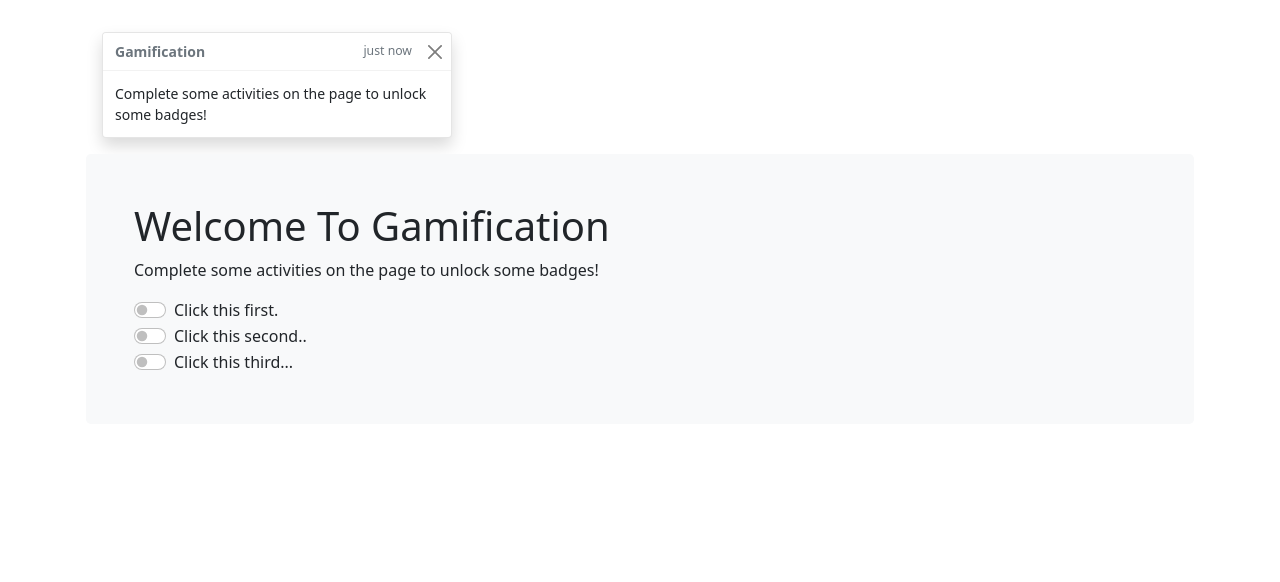
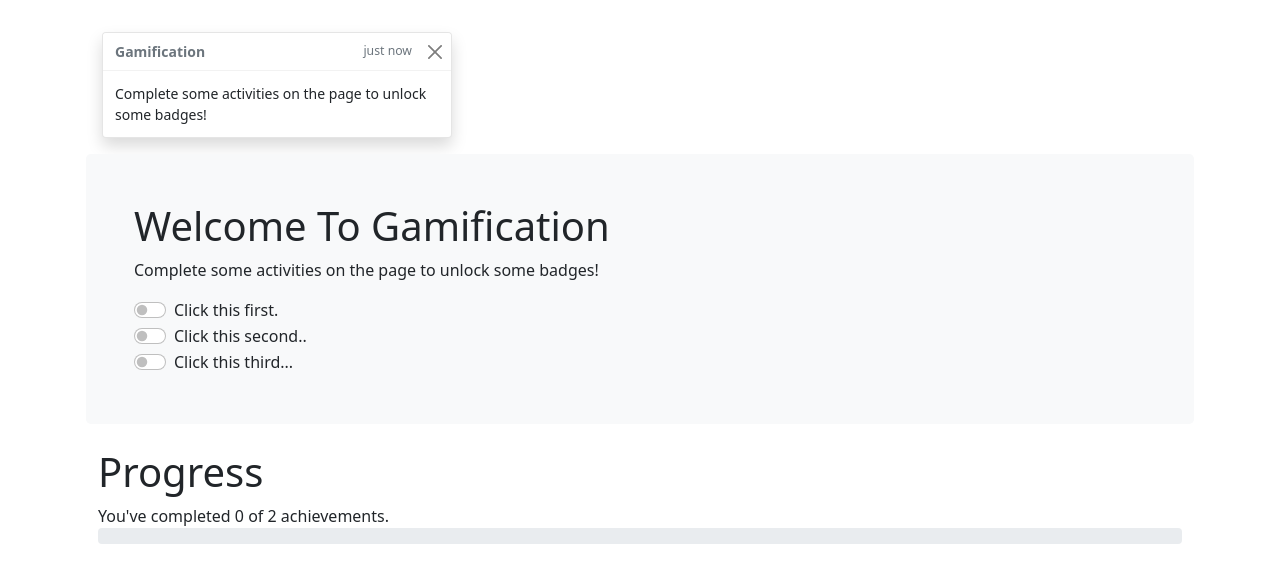
Before and after one commit to kyletolle/gameification-react, a React (Create React App) app: page / in a window 1280 px wide. Shown: the top 582 px of the page. Built offline with nearby package versions, Linux system fonts and the light colour scheme.

Commit message:
Add progress bar for achievement completion

```diff
--- a/src/App.js
+++ b/src/App.js
@@ -2,8 +2,9 @@ import React, { useState, useEffect } from 'react';
 
 import Container from 'react-bootstrap/Container';
 import ToastContainer from 'react-bootstrap/ToastContainer';
+import Form from 'react-bootstrap/Form';
+import ProgressBar from 'react-bootstrap/ProgressBar';
 import ToastAutohideable from './ToastAutohideable';
-import Form from 'react-bootstrap/Form';
 
 import './App.css';
 
@@ -13,10 +14,15 @@ const App = () => {
     {switchId: "switch-1", label: "Click this first.", checked: false},
     {switchId: "switch-2", label: "Click this second..", checked: false},
     {switchId: "switch-3", label: "Click this third...", checked: false},
-  ]
+  ];
+  const TOTAL_ACHIEVEMENTS = 2;
+
   const [ messages, setMessages ] = useState([]);
   const [switches, setSwitches] = useState([...DEFAULT_SWITCHES]);
   const [allSwitchesCheckedAchievementEarned, setAllSwitchesCheckedAchievementEarned] = useState(false);
+  const [allButtonsClickedAchievementEarned, setAllButtonsClickedAchievementEarned] = useState(false);
+  const [completedAchievements, setCompletedAchievements] = useState(0);
+  const [progress, setProgress] = useState(0);
 
   const addNewNotifications = (messagesToAdd) => {
     setMessages([...messages, ...messagesToAdd]);
@@ -46,17 +52,25 @@ const App = () => {
     // console.log('event', event);
     // console.log('target.id', event.target.id);
     const switchIdToFind = event.target.id;
-    console.log('switchIdToFind', switchIdToFind);
     const switchIndex = switches.findIndex((toggle) => (toggle.switchId === switchIdToFind));
     if (switchIndex === -1) { return; } // Didn't find anything
 
     const newSwitches = [...switches];
     const isChecked = event.target.checked;
     const oldSwitch = switches[switchIndex];
-    console.log('isChecked?', isChecked);
     newSwitches[switchIndex] = {...oldSwitch, checked: isChecked};
     setSwitches(newSwitches);
-  }
+  };
+
+  useEffect(() => {
+    const newCompletedAchievements = [allSwitchesCheckedAchievementEarned, allButtonsClickedAchievementEarned].reduce((total, bool) => total + (bool ? 1 : 0), 0);
+    setCompletedAchievements(newCompletedAchievements);
+  }, [allSwitchesCheckedAchievementEarned, allButtonsClickedAchievementEarned])
+
+  useEffect(() => {
+    const newProgress = (completedAchievements / TOTAL_ACHIEVEMENTS) * 100;
+    setProgress(newProgress);
+  }, [completedAchievements]);
 
   return (<Container className="p-3">
   <ToastContainer position="top-end" className="p-3">
@@ -83,6 +97,11 @@ const App = () => {
         ))}
       </Form>
     </Container>
+    <Container>
+      <h1>Progress</h1>
+      You've completed {completedAchievements} of {TOTAL_ACHIEVEMENTS} achievements.
+      <ProgressBar animated now={progress} />
+    </Container>
   </Container>);
 };
 
```
